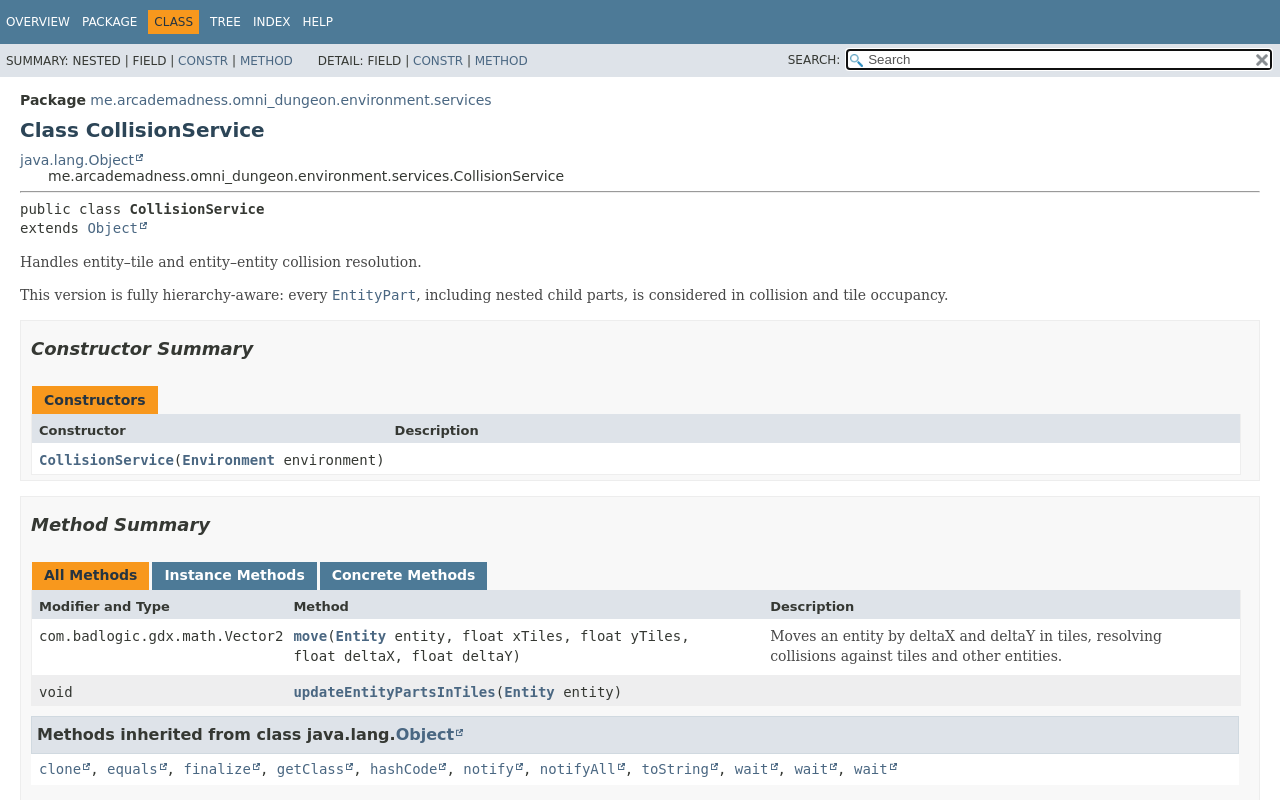
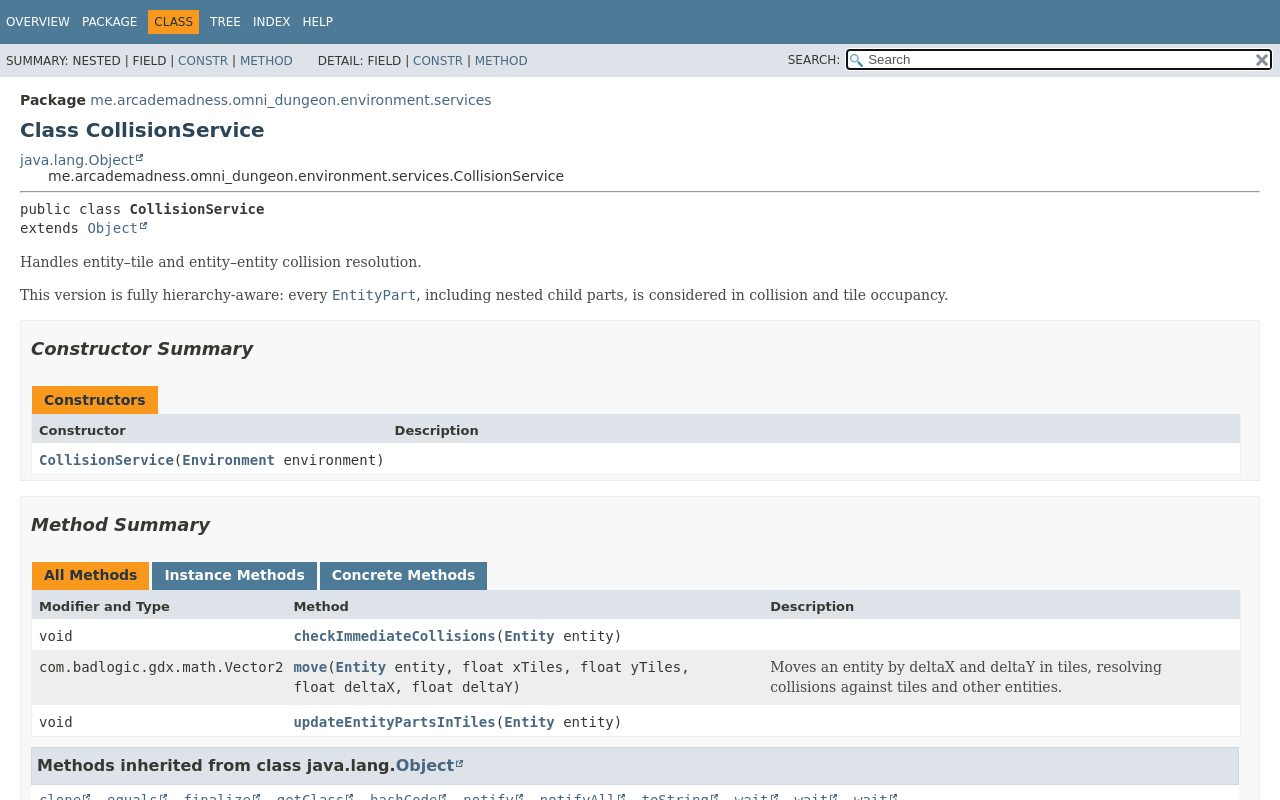
Before and after one commit to TrademarkTHIS/OmniDungeon, a plain HTML site: page me/arcademadness/omni_dungeon/environment/services/CollisionService.html in a window 1280 px wide. Drawn offline with Linux system fonts and the light colour scheme; a web font is replaced by a local one.

Commit message:
Deploying to javadoc from @ TrademarkTHIS/OmniDungeon@63626c59e40a841589e23c160c113d8719a929a9 🚀

```diff
--- a/me/arcademadness/omni_dungeon/environment/services/CollisionService.html
+++ b/me/arcademadness/omni_dungeon/environment/services/CollisionService.html
@@ -109,18 +109,21 @@ loadScripts(document, 'script');</script>
 <div class="table-header col-first">Modifier and Type</div>
 <div class="table-header col-second">Method</div>
 <div class="table-header col-last">Description</div>
-<div class="col-first even-row-color method-summary-table method-summary-table-tab2 method-summary-table-tab4"><code>com.badlogic.gdx.math.Vector2</code></div>
-<div class="col-second even-row-color method-summary-table method-summary-table-tab2 method-summary-table-tab4"><code><a href="#move(me.arcademadness.omni_dungeon.entities.Entity,float,float,float,float)" class="member-name-link">move</a><wbr>(<a href="../../entities/Entity.html" title="interface in me.arcademadness.omni_dungeon.entities">Entity</a>&nbsp;entity,
+<div class="col-first even-row-color method-summary-table method-summary-table-tab2 method-summary-table-tab4"><code>void</code></div>
+<div class="col-second even-row-color method-summary-table method-summary-table-tab2 method-summary-table-tab4"><code><a href="#checkImmediateCollisions(me.arcademadness.omni_dungeon.entities.Entity)" class="member-name-link">checkImmediateCollisions</a><wbr>(<a href="../../entities/Entity.html" title="interface in me.arcademadness.omni_dungeon.entities">Entity</a>&nbsp;entity)</code></div>
+<div class="col-last even-row-color method-summary-table method-summary-table-tab2 method-summary-table-tab4">&nbsp;</div>
+<div class="col-first odd-row-color method-summary-table method-summary-table-tab2 method-summary-table-tab4"><code>com.badlogic.gdx.math.Vector2</code></div>
+<div class="col-second odd-row-color method-summary-table method-summary-table-tab2 method-summary-table-tab4"><code><a href="#move(me.arcademadness.omni_dungeon.entities.Entity,float,float,float,float)" class="member-name-link">move</a><wbr>(<a href="../../entities/Entity.html" title="interface in me.arcademadness.omni_dungeon.entities">Entity</a>&nbsp;entity,
  float&nbsp;xTiles,
  float&nbsp;yTiles,
  float&nbsp;deltaX,
  float&nbsp;deltaY)</code></div>
-<div class="col-last even-row-color method-summary-table method-summary-table-tab2 method-summary-table-tab4">
+<div class="col-last odd-row-color method-summary-table method-summary-table-tab2 method-summary-table-tab4">
 <div class="block">Moves an entity by deltaX and deltaY in tiles, resolving collisions against tiles and other entities.</div>
 </div>
-<div class="col-first odd-row-color method-summary-table method-summary-table-tab2 method-summary-table-tab4"><code>void</code></div>
-<div class="col-second odd-row-color method-summary-table method-summary-table-tab2 method-summary-table-tab4"><code><a href="#updateEntityPartsInTiles(me.arcademadness.omni_dungeon.entities.Entity)" class="member-name-link">updateEntityPartsInTiles</a><wbr>(<a href="../../entities/Entity.html" title="interface in me.arcademadness.omni_dungeon.entities">Entity</a>&nbsp;entity)</code></div>
-<div class="col-last odd-row-color method-summary-table method-summary-table-tab2 method-summary-table-tab4">&nbsp;</div>
+<div class="col-first even-row-color method-summary-table method-summary-table-tab2 method-summary-table-tab4"><code>void</code></div>
+<div class="col-second even-row-color method-summary-table method-summary-table-tab2 method-summary-table-tab4"><code><a href="#updateEntityPartsInTiles(me.arcademadness.omni_dungeon.entities.Entity)" class="member-name-link">updateEntityPartsInTiles</a><wbr>(<a href="../../entities/Entity.html" title="interface in me.arcademadness.omni_dungeon.entities">Entity</a>&nbsp;entity)</code></div>
+<div class="col-last even-row-color method-summary-table method-summary-table-tab2 method-summary-table-tab4">&nbsp;</div>
 </div>
 </div>
 </div>
@@ -179,6 +182,12 @@ loadScripts(document, 'script');</script>
 <div class="member-signature"><span class="modifiers">public</span>&nbsp;<span class="return-type">void</span>&nbsp;<span class="element-name">updateEntityPartsInTiles</span><wbr><span class="parameters">(<a href="../../entities/Entity.html" title="interface in me.arcademadness.omni_dungeon.entities">Entity</a>&nbsp;entity)</span></div>
 </section>
 </li>
+<li>
+<section class="detail" id="checkImmediateCollisions(me.arcademadness.omni_dungeon.entities.Entity)">
+<h3>checkImmediateCollisions</h3>
+<div class="member-signature"><span class="modifiers">public</span>&nbsp;<span class="return-type">void</span>&nbsp;<span class="element-name">checkImmediateCollisions</span><wbr><span class="parameters">(<a href="../../entities/Entity.html" title="interface in me.arcademadness.omni_dungeon.entities">Entity</a>&nbsp;entity)</span></div>
+</section>
+</li>
 </ul>
 </section>
 </li>
```
Also changed, not shown: index-all.html (+2 -0 lines), member-search-index.js.
